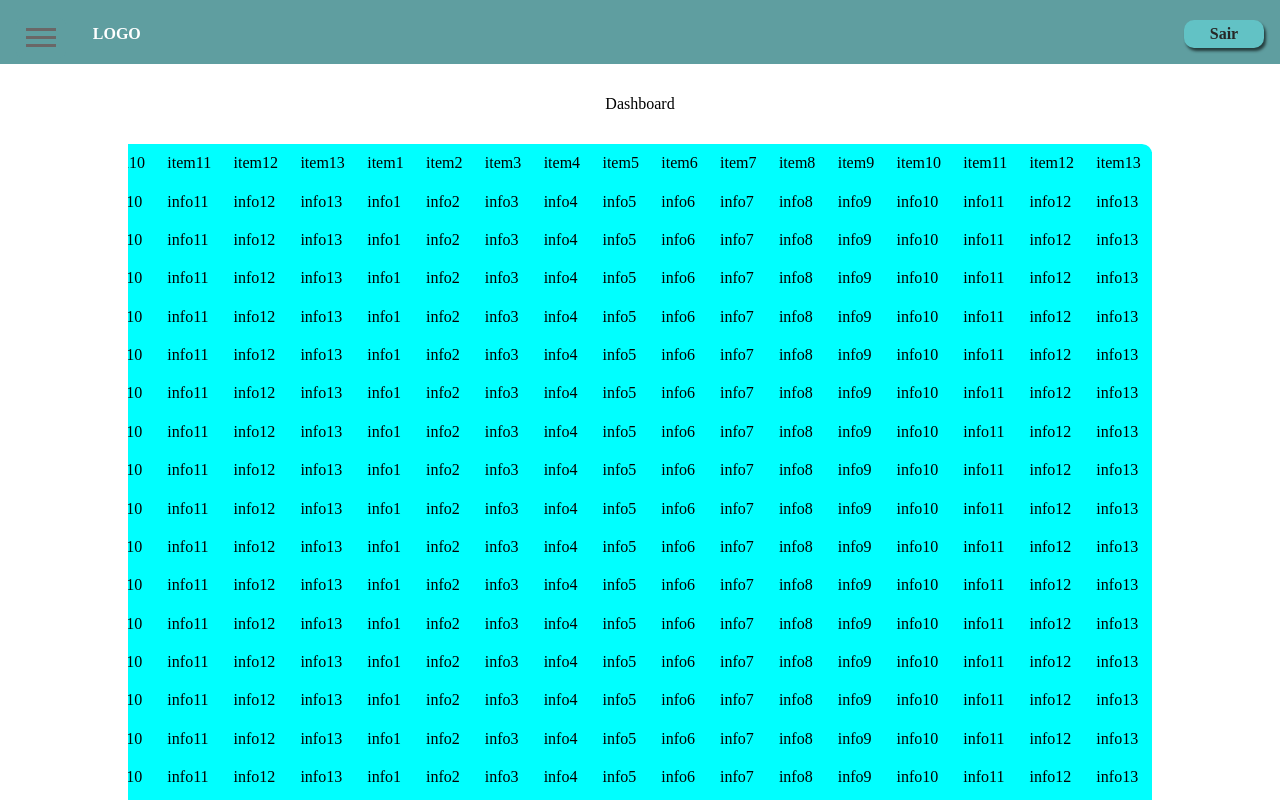
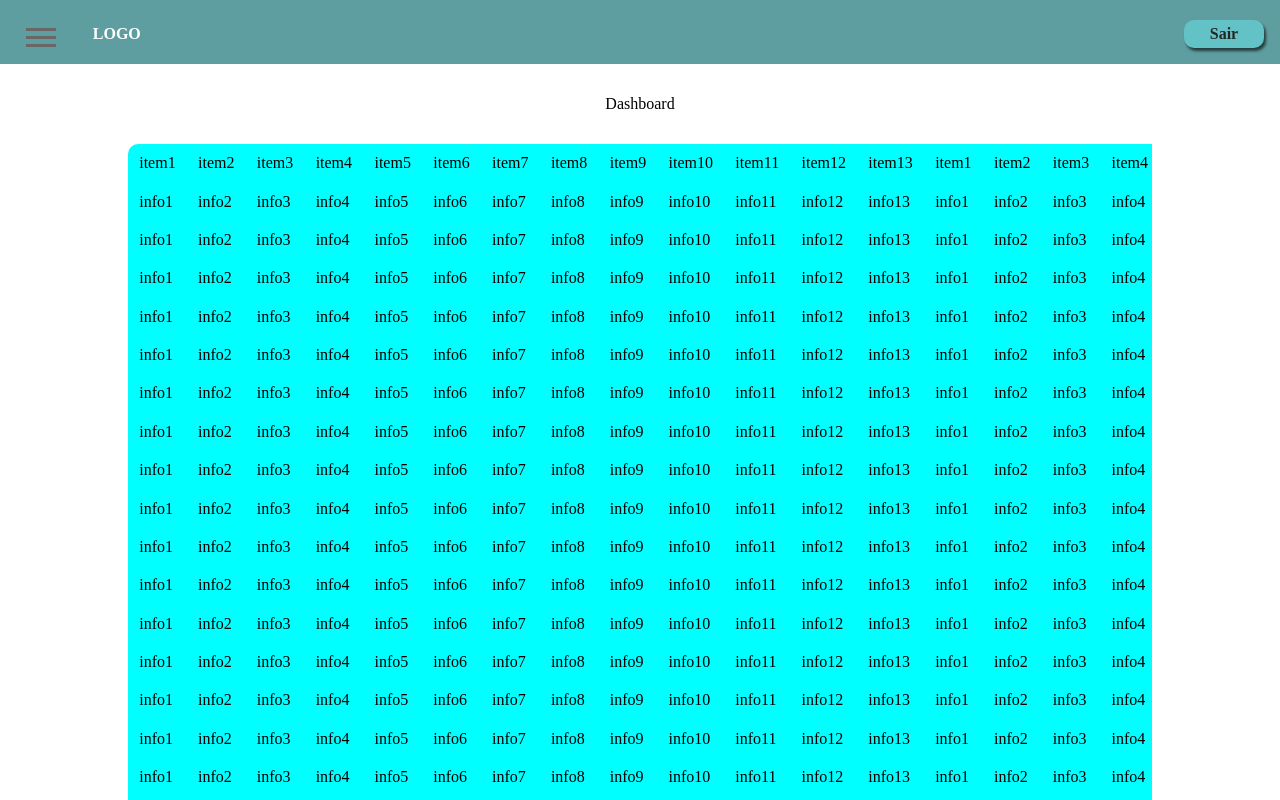
Before and after one commit to flaviocardoso/os-react, a React (Create React App) app: page / in a window 1280 px wide. Built offline with nearby package versions, Linux system fonts and the light colour scheme.

Commit message:
adicionando scroll table horizontal ao toque e ao clique

```diff
--- a/src/componentes/Dashboard/Dashboard.module.scss
+++ b/src/componentes/Dashboard/Dashboard.module.scss
@@ -15,15 +15,20 @@
         justify-content: center;
         padding: 0 10vw 5rem;
         article {
-            overflow-x: auto;
+            overflow: scroll;
+            white-space: nowrap;
             padding-bottom: 1rem;
             header {
                 margin: 1rem 0;
                 text-align: center;
             }
+            button {
+                display: none;
+            }
             table {
-                overflow-x: auto;
-                transform: rotate(180deg);
+                overflow: scroll;
+                white-space: nowrap;
+                // transform: rotate(180deg);
                 padding: 1rem;
                 background-color: aqua;
                 border-radius: 10px;
@@ -45,9 +50,9 @@
 
 #content {
     margin-bottom: 1rem;
-    transform: rotate(180deg);
-    overflow-x: auto;
-    overflow-y: hidden;
+    // transform: rotate(180deg);
+    overflow: scroll;
+    white-space: nowrap;
 }
 
 @media screen and (min-width:481px) {}
@@ -58,10 +63,28 @@
     .show {
         transform: translateX($tamanho-961);
     }
+    .DashboardStyle {
+        main {
+            article {
+                button {
+                    display: block;
+                }
+            }
+        }
+    }
 }
 
 @media screen and (min-width:1025px) {
     .show {
         transform: translateX($tamanho-1025);
     }
+    .DashboardStyle {
+        main {
+            article {
+                button {
+                    display: block;
+                }
+            }
+        }
+    }
 }
--- a/src/componentes/Dashboard/index.tsx
+++ b/src/componentes/Dashboard/index.tsx
@@ -1,6 +1,6 @@
 import Navbar from 'componentes/Navbar';
 import Rodape from 'componentes/Footer';
-import React, { useLayoutEffect, useState, MouseEvent, useEffect } from 'react';
+import React, { useLayoutEffect, useState, MouseEvent, useEffect, useRef } from 'react';
 import style from './Dashboard.module.scss';
 import Menu from 'componentes/Menu';
 import useToggleClickEvento from 'state/hooks/useToggleClickEvento';
@@ -9,6 +9,119 @@ import FloatButton from 'componentes/FloatButton';
 const Dashboard: React.FC = () => {
     const [toggle, setToggle] = useState(false)
     const toggleClickEvento = useToggleClickEvento();
+    const refDiv = useRef<HTMLDivElement>(null);
+    const refTable = useRef<HTMLTableElement>(null);
+    const refLeft = useRef<HTMLButtonElement>(null);
+    const refRight = useRef<HTMLButtonElement>(null);
+    let scrollingLeft: any = 0;
+
+    const scrollLeftIn = (e: MouseEvent) => {
+        e.preventDefault();
+        const div = refDiv.current;
+        const left = refLeft.current;
+        const rigth = refRight.current;
+        if (div && left && rigth) {
+            scrollingLeft = setInterval(() => {
+                console.log(div.offsetLeft - e.pageX);
+                div.scrollLeft -= 1;
+                if (div.scrollLeft === 0) {
+                    left.style.display = 'none';
+                }
+                if (div.scrollLeft > 0) {
+                    rigth.style.display = 'block';
+                }
+            }, 10 / (div.offsetLeft - e.pageX) );
+        }
+    }
+    const scrollLeftDown = (e: MouseEvent) => {
+        e.preventDefault();
+        const div = refDiv.current;
+        const left = refLeft.current;
+        const rigth = refRight.current;
+        if (div && left && rigth) {
+            div.scrollLeft -= 10;
+            if (div.scrollLeft === 0) {
+                left.style.display = 'none';
+            }
+            if (div.scrollLeft > 0) {
+                rigth.style.display = 'block';
+            }
+        }
+    }
+    const scrollLeftOut = (e: MouseEvent) => {
+        e.preventDefault();
+        clearInterval(scrollingLeft);
+    }
+    const scrollRightIn = (e: MouseEvent) => {
+        e.preventDefault();
+        const div = refDiv.current;
+        const right = refRight.current;
+        const left = refLeft.current;
+        if (div && right && left) {
+            scrollingLeft = setInterval(() => {
+                div.scrollLeft += 1;
+                console.log(div.offsetWidth + div.offsetLeft - 10 - e.pageX);
+                if (div.scrollLeft > 0) {
+                    left.style.display = 'block';
+                }
+
+                if (div.offsetWidth < (div.scrollLeft - 15)) {
+                    right.style.display = 'none';
+                }
+            }, 10 / (div.offsetWidth + div.offsetLeft - 10 - e.pageX) );
+        }
+    }
+    const scrollRightDown = (e: MouseEvent) => {
+        e.preventDefault();
+        const div = refDiv.current;
+        const left = refLeft.current;
+        const right = refRight.current;
+        if (div && right && left) {
+            div.scrollLeft += 10;
+            if (div.scrollLeft > 0) {
+                left.style.display = 'block';
+            }
+
+            if (div.offsetWidth <= (div.scrollLeft - 15)) {
+                right.style.display = 'none';
+            }
+        }
+    }
+    const scrollRightOut = (e: MouseEvent) => {
+        e.preventDefault();
+        clearInterval(scrollingLeft);
+    }
+
+    useEffect(() => {
+        const div = refDiv.current;
+        const left = refLeft.current;
+        const rigth = refRight.current;
+        if (div && left && rigth) {
+            if (div.scrollLeft === 0) {
+                left.style.display = 'none';
+            }
+            let position = 'fixed';
+            let mouseLeft = 'w-resize';
+            let mouseRight = 'e-resize';
+            let positionTop = div.offsetTop; // top
+            let positionLeft = div.offsetLeft; // left
+            let positionRight = div.offsetWidth + div.offsetLeft; // rigth
+            let positionHeight = div.offsetHeight; // height
+
+            left.style.position = position;
+            left.style.cursor = mouseLeft;
+            left.style.top = `${positionTop}px`;
+            left.style.left = `calc(${positionLeft}px - ${5}rem)`;
+            left.style.height = `${positionHeight}px`;
+            left.style.width = `${5}rem`;
+            rigth.style.position = position;
+            rigth.style.cursor = mouseRight;
+            rigth.style.top = `${positionTop}px`;
+            rigth.style.left = `${positionRight - 10}px`;
+            rigth.style.height = `${positionHeight}px`;
+            rigth.style.width = `${5}rem`;
+        }
+    })
 
     useLayoutEffect(() => {
         const onClick = (e: MouseEvent) => {
@@ -32,8 +145,18 @@ const Dashboard: React.FC = () => {
             <main>
                 <article>
                     <header>Dashboard</header>
-                    <div id={style.content}>
-                        <table>
+                    <button ref={refLeft}
+                        onMouseEnter={scrollLeftIn}
+                        onMouseLeave={scrollLeftOut}
+                        onMouseDown={scrollLeftDown}
+                    ></button>
+                    <button ref={refRight}
+                        onMouseEnter={scrollRightIn}
+                        onMouseLeave={scrollRightOut}
+                        onMouseDown={scrollRightDown}
+                    ></button>
+                    <div ref={refDiv} id={style.content}>
+                        <table ref={refTable}>
                             <thead>
                                 <tr>
                                     <th>item1</th>
--- a/src/componentes/Navbar/index.tsx
+++ b/src/componentes/Navbar/index.tsx
@@ -1,4 +1,4 @@
-import React, { useEffect, useLayoutEffect, useState } from 'react';
+import React, { useEffect, useState } from 'react';
 import style from './Navbar.module.scss';
 import ButtonHamburger from 'componentes/ButtonHamburger';
 import ButtonLogout from 'componentes/ButtonLogout';
--- a/src/index.scss
+++ b/src/index.scss
@@ -91,7 +91,7 @@ html, body {
 
 @media screen and (min-width:961px) {
 	::-webkit-scrollbar {
-        height: 0;
+        height: 8px;
         width: 8px;
     }
     ::-webkit-scrollbar-track {
--- a/src/pages/App/index.tsx
+++ b/src/pages/App/index.tsx
@@ -1,7 +1,6 @@
 import React, { Suspense } from 'react';
 import Dashboard from 'componentes/Dashboard';
 import { RecoilRoot } from 'recoil';
-import DebugObserver from 'componentes/DebugObserver';
 
 const App: React.FC = () => {
   return (
```
